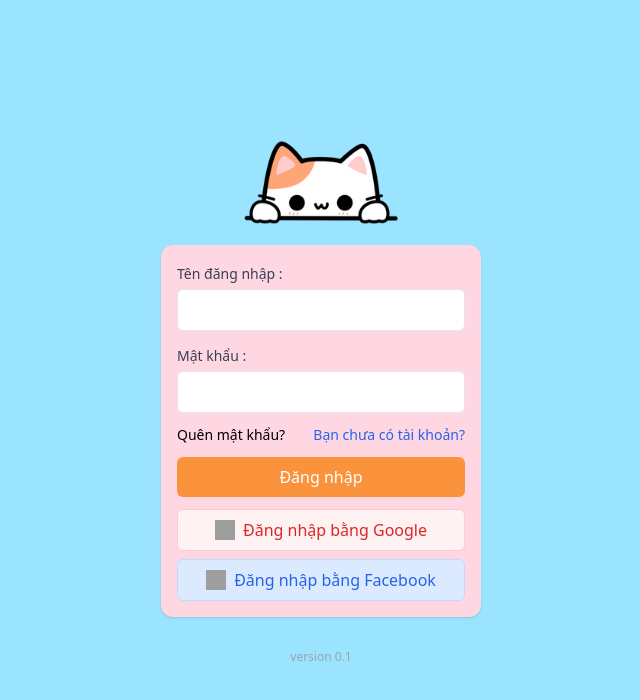
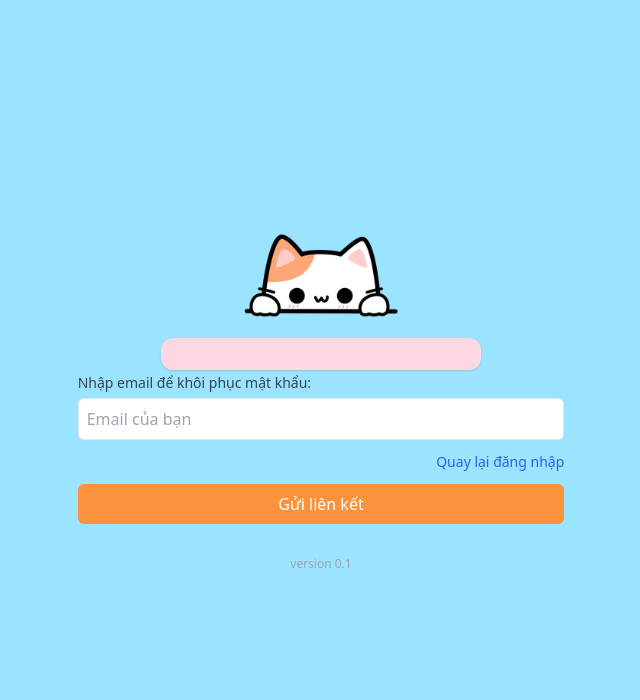
Before and after one commit to lexuantruongtv/2CATs, a plain HTML site: page client/schedule.html in a window 1280 px wide. Both pictures are taken after a click on the link "Quên mật khẩu?". Shown: the whole page, without its empty margins (319-959 px from the left). Drawn offline with nearby package versions, Linux system fonts and the light colour scheme; grey boxes are pictures that could not be loaded.

Commit message:
add quên mk

```diff
--- a/client/schedule.html
+++ b/client/schedule.html
@@ -31,7 +31,7 @@
       </div>
 
       <div class="flex justify-between text-sm">
-        <a href="#">Quên mật khẩu?</a>
+        <a href="#" onclick="showForm('forgotForm')" class="text-blue-600 hover:underline">Quên mật khẩu?</a
         <a href="#" onclick="toggleForm()" class="text-blue-600 hover:underline">Bạn chưa có tài khoản?</a>
       </div>
 
@@ -89,24 +89,47 @@
       <button class="bg-orange-400 text-white py-2 rounded-md w-full hover:bg-orange-500">Đăng ký</button>
     </form>
   </div>
+<!-- Thêm vào bên dưới form đăng ký -->
+<form id="forgotForm" class="space-y-3 hidden">
+  <div>
+    <label class="text-sm font-medium text-gray-700">Nhập email để khôi phục mật khẩu:</label>
+    <input type="email" class="w-full mt-1 p-2 rounded-md border" placeholder="Email của bạn" required />
+  </div>
+
+  <div class="text-sm text-right">
+    <a href="#" onclick="showForm('loginForm')" class="text-blue-600 hover:underline">Quay lại đăng nhập</a>
+  </div>
+
+  <button class="bg-orange-400 text-white py-2 rounded-md w-full hover:bg-orange-500">Gửi liên kết</button>
+</form>
 
   <!-- Footer -->
   <p class="text-xs text-gray-400 text-center mt-8">version 0.1</p>
 
   <!-- Script chuyển đổi -->
   <script>
-    function toggleForm() {
-      const loginForm = document.getElementById('loginForm');
-      const registerForm = document.getElementById('registerForm');
+    function showForm(formId) {
+      const forms = ['loginForm', 'registerForm', 'forgotForm'];
       const loginCat = document.getElementById('loginCat');
       const registerCat = document.getElementById('registerCat');
 
-      loginForm.classList.toggle('hidden');
-      registerForm.classList.toggle('hidden');
-      loginCat.classList.toggle('hidden');
-      registerCat.classList.toggle('hidden');
+      forms.forEach(id => {
+        document.getElementById(id).classList.add('hidden');
+      });
+
+      document.getElementById(formId).classList.remove('hidden');
+
+      // Đổi hình mèo tuỳ theo form
+      if (formId === 'registerForm') {
+        loginCat.classList.add('hidden');
+        registerCat.classList.remove('hidden');
+      } else {
+        loginCat.classList.remove('hidden');
+        registerCat.classList.add('hidden');
+      }
     }
   </script>
+
 </body>
 
 </html>
```
